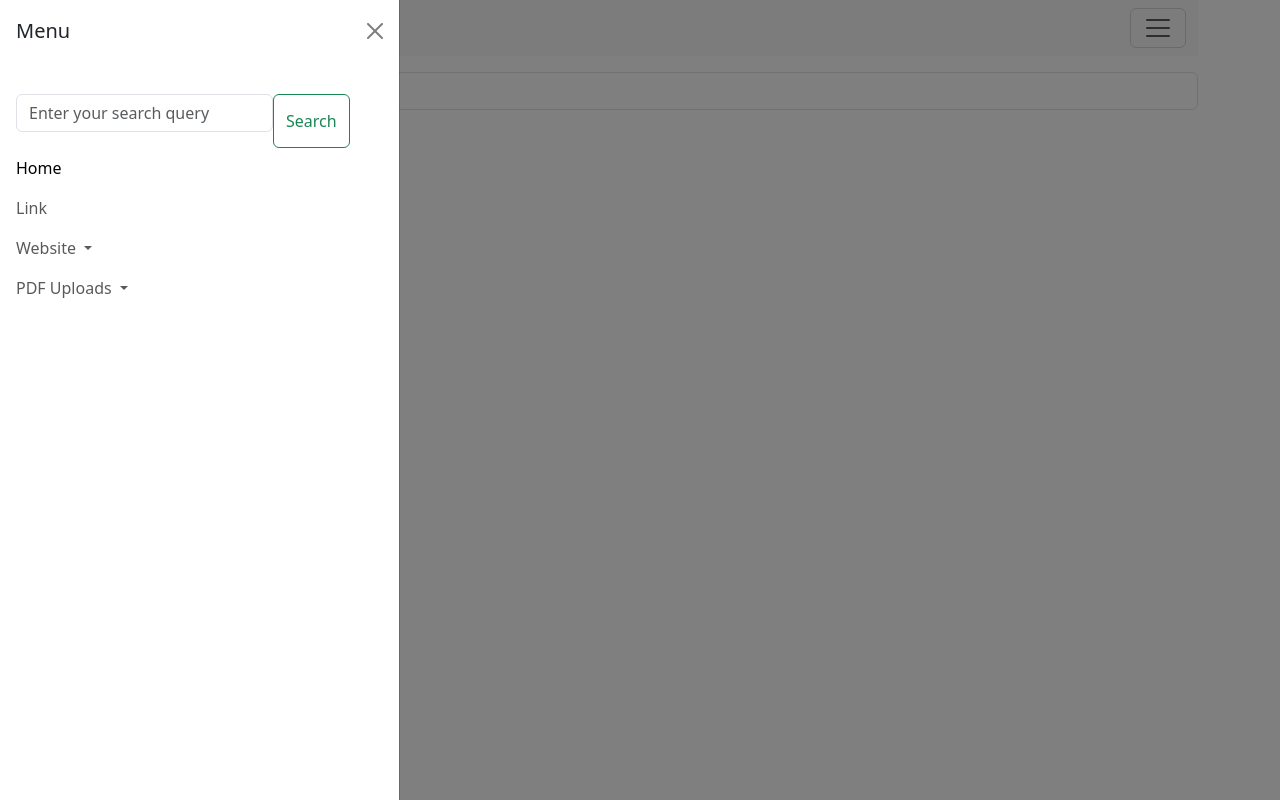
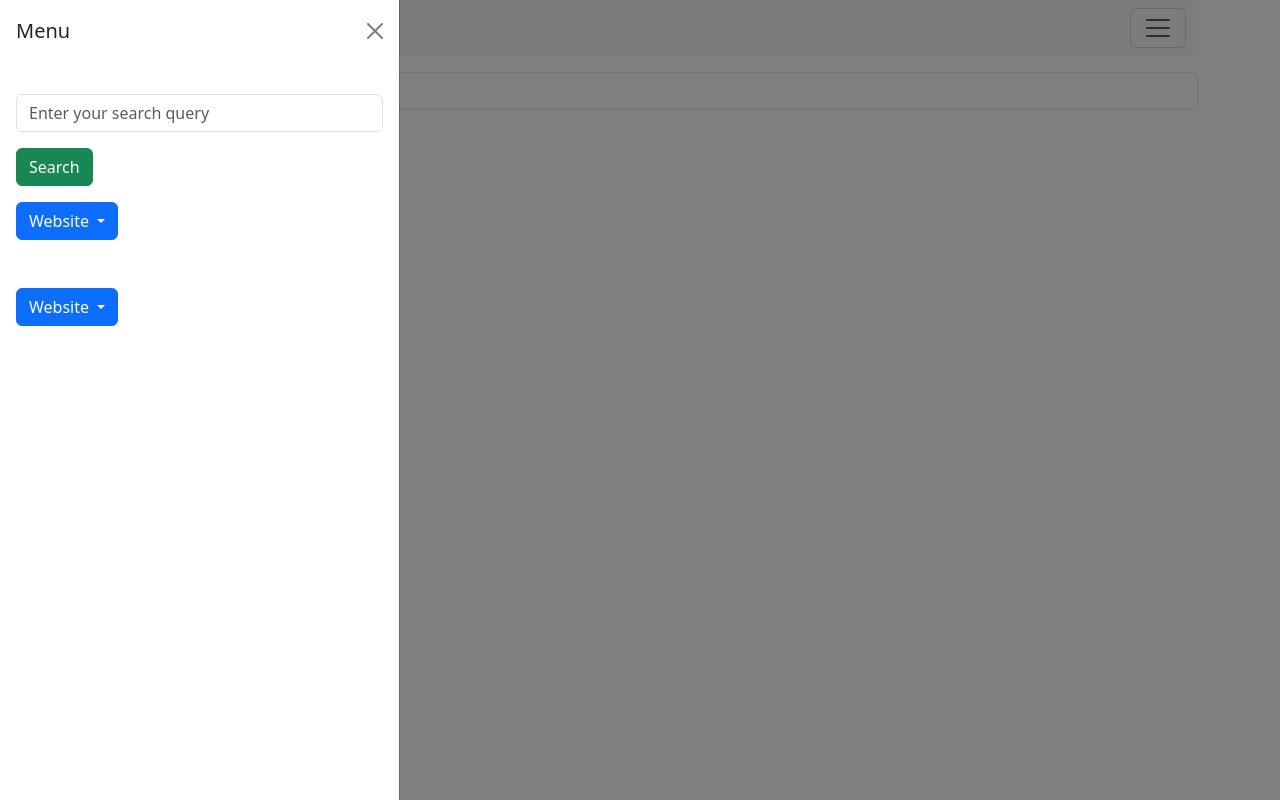
Before and after one commit to kt-imimr/flask-elasticSearch, a Flask app: page / in a window 1280 px wide, after a click that opens the changed part. Run offline with Flask 3, Linux system fonts and the light colour scheme.

Commit message:
front end is messed up here

```diff
--- a/app.py
+++ b/app.py
@@ -2,6 +2,7 @@ import re
 from flask import Flask, render_template, request, jsonify
 from search import Search
 
+from flask_cors import CORS
 
 
 
@@ -11,6 +12,8 @@ from service.lang_detector import detect_lang
 
 app = Flask(__name__)
 app.register_blueprint(upload_bp, url_prefix='/api')
+CORS(app)
+
 
 
 
@@ -23,7 +26,8 @@ def index():
 
 @app.post('/')
 def handle_search():
-    query = request.form.get('query', '')
+    query = request.get_json().get('query')
+    print("🐍 File: search-tutorial/app.py | Line: 27 | handle_search ~ query",query)
     lang = detect_lang(query)
     print("🐍 File: search-tutorial/app.py | Line: 29 | handle_search ~ lang",lang)
 
@@ -132,7 +136,15 @@ def get_document(id):
     paragraphs = document['_source']['content'].split('\n')
     return render_template('document.html', title=title, paragraphs=paragraphs)
 
+@app.post("/crawl")
+def handle_web_crawling():
+    domain = request.form.get("domain")
+    subpath = request.form.get("subpath")
+    if 'https://' not in domain or 'http://' not in domain:
+        domain = f"https://{domain}"
+    return render_template('crawl.html', domain=domain, subpath=subpath)
 
+# ===== API ends here =======================================================================================
 
 @app.cli.command()
 def reindex():
--- a/templates/base.html
+++ b/templates/base.html
@@ -23,46 +23,58 @@
               <h5 class="offcanvas-title" id="offcanvasNavbarLabel">Menu</h5>
               <button type="button" class="btn-close" data-bs-dismiss="offcanvas" aria-label="Close"></button>
             </div>
+
+            <!-- offcanvas body -->
             <div class="offcanvas-body">
-              <form class="d-flex mt-3" role="search" method="POST" action="{{ url_for('handle_search') }}">
+
+              <form class="mt-3" role="search" method="POST" action="{{ url_for('handle_search') }}">
                 <div class="mb-3">
                     <input type="text" class="form-control" name="query" id="query" placeholder="Enter your search query" value="{{ query }}" autofocus>
                 </div>
-                <button class="btn btn-outline-success" type="submit">Search</button>
+                <button class="btn btn-success" type="submit">Search</button>
               </form>
+
               <ul class="navbar-nav justify-content-end flex-grow-1 pe-3">
-                <li class="nav-item">
-                  <a class="nav-link active" aria-current="page" href="#">Home</a>
+
+                <li class="nav-item my-3">
+                  <p class="d-inline-flex gap-1">
+                    <button class="btn btn-primary dropdown-toggle" type="button" data-bs-toggle="collapse" data-bs-target="#web_crawl" aria-expanded="false" aria-controls="web_crawl">
+                      Website
+                    </button>
+                  </p>
+                  <div class="collapse" id="web_crawl">
+                    <div class="card card-body">
+                      <form class="d-flex mt-3" role="crawl" method="POST" action="{{ url_for('handle_web_crawling') }}">
+                        <div class="my-1 mx-1">
+                            <input type="text" class="form-control" name="domain" id="domain" placeholder="domain" value="{{ domain }}" autofocus>
+                        </div>
+                        <div class="my-1 mx-1">
+                          <input type="text" class="form-control" name="subpath" id="subpath" placeholder="subpath" value="{{ subpath }}" autofocus>
+                        </div>
+                        <button class="inline btn btn-outline-success" type="submit">Submit</button>
+                      </form>
+                    </div>
+                  </div>
                 </li>
-                <li class="nav-item">
-                  <a class="nav-link" href="#">Link</a>
+
+                <li class="nav-item my-3">
+                  <p class="d-inline-flex gap-1">
+                    <button class="btn btn-primary dropdown-toggle" type="button" data-bs-toggle="collapse" data-bs-target="#upload" aria-expanded="false" aria-controls="upload">
+                      Website
+                    </button>
+                  </p>
+                  <div class="collapse" id="upload">
+                    <div class="card card-body">
+                      <form class="d-flex mt-3" role="upload" method="POST" action="{{ url_for('upload.upload_file') }}">
+                        <div class="my-1 mx-1">
+                            <input type="text" class="form-control" name="file" id="file" placeholder="file" value="{{ file }}" autofocus>
+                        </div>
+                        <button class="inline btn btn-outline-success" type="submit">Submit</button>
+                      </form>
+                    </div>
+                  </div>
                 </li>
-                <li class="nav-item dropdown">
-                  <a class="nav-link dropdown-toggle" href="#" role="button" data-bs-toggle="dropdown" aria-expanded="false">
-                    Website
-                  </a>
-                  <ul class="dropdown-menu">
-                    <li><a class="dropdown-item" href="#">Action</a></li>
-                    <li><a class="dropdown-item" href="#">Another action</a></li>
-                    <li>
-                      <hr class="dropdown-divider">
-                    </li>
-                    <li><a class="dropdown-item" href="#">Something else here</a></li>
-                  </ul>
-                </li>
-                <li class="nav-item dropdown">
-                  <a class="nav-link dropdown-toggle" href="#" role="button" data-bs-toggle="dropdown" aria-expanded="false">
-                    PDF Uploads
-                  </a>
-                  <ul class="dropdown-menu">
-                    <li><a class="dropdown-item" href="#">Action</a></li>
-                    <li><a class="dropdown-item" href="#">Another action</a></li>
-                    <li>
-                      <hr class="dropdown-divider">
-                    </li>
-                    <li><a class="dropdown-item" href="#">Something else here</a></li>
-                  </ul>
-                </li>
+
               </ul>
 
             </div>
```
